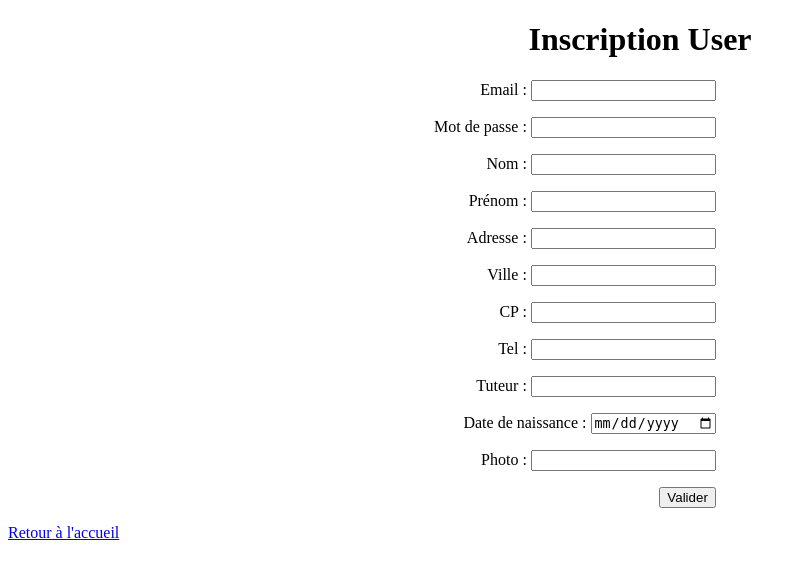
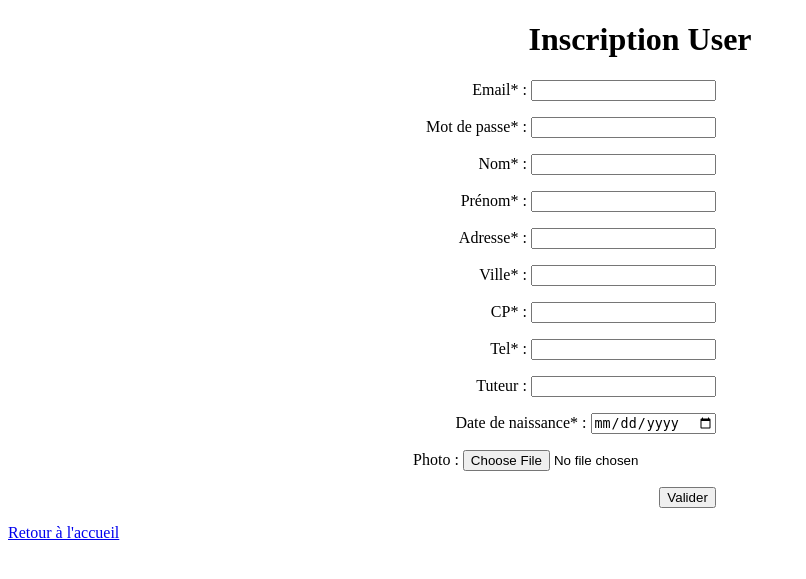
Before and after one commit to gpocil/doctowish, a PHP site: page /vue/inscription_user.php in a window 1280 px wide. Shown: the top 579 px of the page, without its empty margins (0-806 px from the left). Run offline with PHP 8.4, Linux system fonts and the light colour scheme; some libraries are stand-ins or nearby versions.

Commit message:
inscription_user

```diff
--- a/vue/inscription_user.php
+++ b/vue/inscription_user.php
@@ -2,22 +2,45 @@
 <html>
 <head>
 	<title>Inscription User</title>
+    <script src="../asset/js/jquery.min.js"></script>
+    <script src="../asset/js/validationForm.js"></script>
+    <script src="../asset/js/formUser.js"></script>
 </head>
 <body>
     <h1 style="text-align: center;">Inscription User</h1>
+    <form method="post" enctype="multipart/form-data">
+
     <div id="inscription" style="text-align: right; margin-right: 44%;">
-        <form method="post" action="?action=inscription_user">
-            <p>Email : <input type="text" id="formu" name="mail"></p>
-            <p>Mot de passe : <input type="text" id="formu" name="mdp"></p>
-            <p>Nom : <input type="text" id="formu" name="nom"></p>
-            <p>Prénom : <input type="text" id="formu" name="prenom"></p>
-            <p>Adresse : <input type="text" id="formu" name="adresse"></p>
-            <p>Ville : <input type="text" id="formu" name="ville"></p>
-            <p>CP : <input type="text" id="formu" name="cp"></p>
-            <p>Tel : <input type="text" id="formu" name="tel"></p>
-            <p>Tuteur : <input type="text" id="formu" name="tuteur"></p>
-            <p>Date de naissance  : <input type="date" id="formu" name="dn"></p>
-            <p>Photo  : <input type="text" id="formu" name="photo"></p>
+
+            <p>Email* : <input type="text" id="mail" name="mail"></p>
+            <p id="mail-info" style="display:none;">Adresse email obligatoire</p>
+
+            <p>Mot de passe* : <input type="text" id="mdp" name="mdp"></p>
+            <p id="mdp-info" style="display:none;">Mot de passe obligatoire</p>
+
+            <p>Nom* : <input type="text" id="nom" name="nom"></p>
+            <p id="nom-info" style="display:none;">Nom obligatoire</p>
+
+            <p>Prénom* : <input type="text" id="prenom" name="prenom"></p>
+            <p id="prenom-info" style="display:none;">Prénom obligatoire</p>
+
+            <p>Adresse* : <input type="text" id="adresse" name="adresse"></p>
+
+
+            <p>Ville* : <input type="text" id="ville" name="ville"></p>
+            <p id="ville-info" style="display:none;">Ville obligatoire</p>
+
+            <p>CP* : <input type="text" id="cp" name="cp"></p>
+            <p id="cp-info" style="display:none;">Code postal obligatoire</p>
+
+            <p>Tel* : <input type="text" id="tel" name="tel"></p>
+            <p id="tel-info" style="display:none;">Numéro de téléphone obligatoire</p>
+
+            <p>Tuteur : <input type="text" id="tuteur" name="tuteur"></p>
+            <p>Date de naissance*  : <input type="date" id="dn" name="dn"></p>
+            <p id="dn-info" style="display:none;">Date de naissance obligatoire</p>
+
+            <p>Photo  : <input type="file" id="photo" name="photo"></p>
             <p>
                 <input type="submit" value="Valider" name="submit">
             </p>
```
